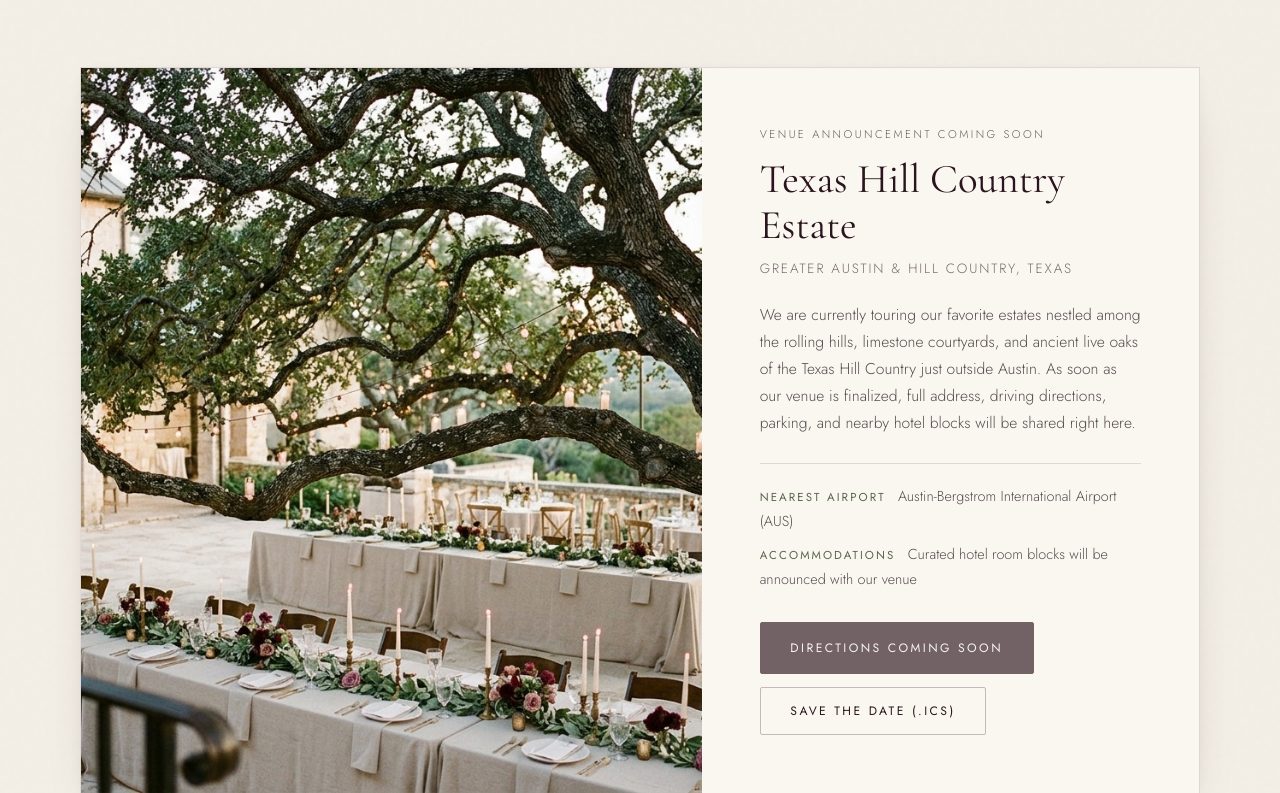
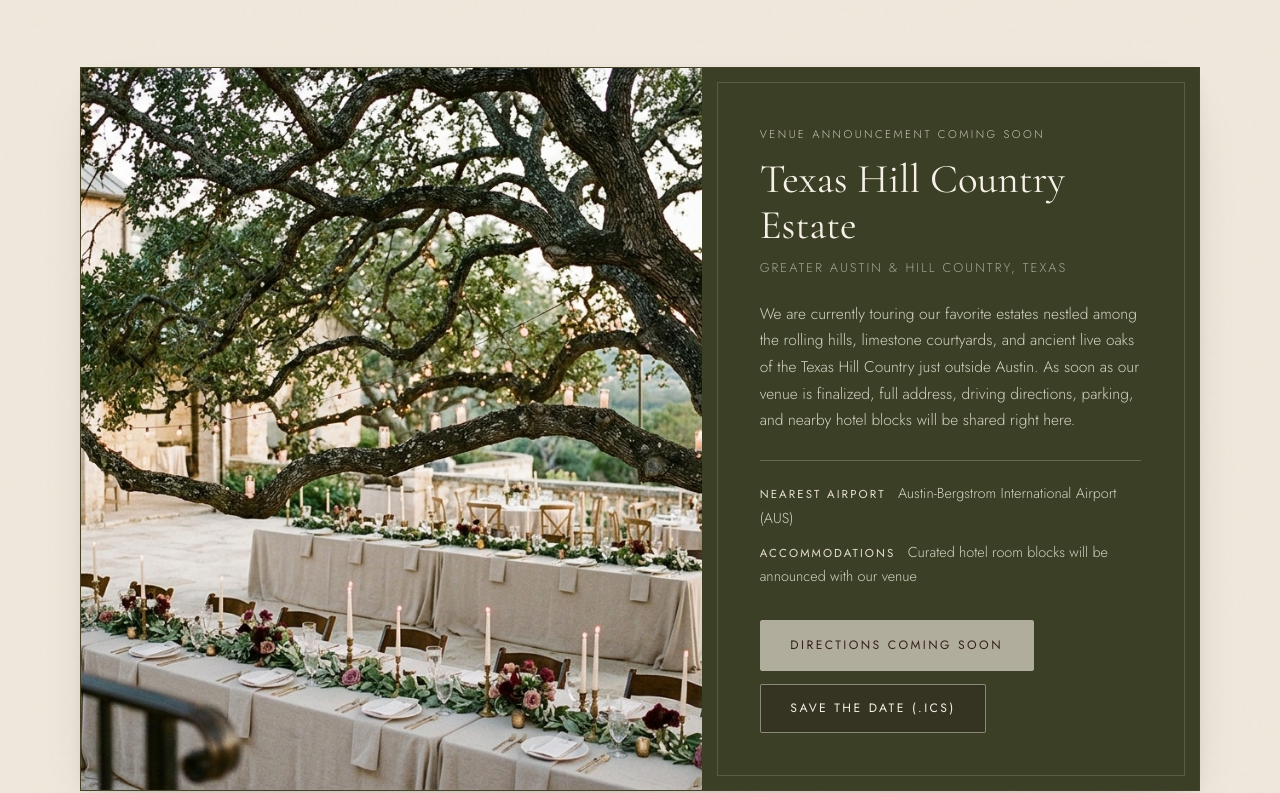
Before and after one commit to iconjone/wedding, a plain HTML site: page index.html in a window 1280 px wide. Shown: the part 3186-3979 px from the top of the page. Drawn offline with nearby package versions, Linux system fonts and the light colour scheme.

Commit message:
Refine palette to Deep Maroon, Olive Green, Walnut, and Cream Quartz from wedding mood board

```diff
--- a/index.html
+++ b/index.html
@@ -370,7 +370,7 @@
             <div class="venue-actions">
               <a
                 href="#venue"
-                class="btn btn--plum"
+                class="btn btn--ivory"
                 id="venue-map-btn"
                 target="_blank"
                 rel="noopener noreferrer"
@@ -378,7 +378,7 @@
               >
                 Directions Coming Soon
               </a>
-              <button type="button" class="btn btn--outline-plum" id="venue-calendar-btn">
+              <button type="button" class="btn btn--ghost-ivory" id="venue-calendar-btn">
                 Save the Date (.ics)
               </button>
             </div>
--- a/styles.css
+++ b/styles.css
@@ -5,34 +5,36 @@
    ========================================================================== */
 
 :root {
-  /* Core Palette — sampled directly from mood board */
-  --bg-ivory: #f4efe6;
-  --bg-linen: #ece5d8;
-  --bg-paper: #faf7f1;
-  --plum-deep: #2a141d;
-  --plum-rich: #3b1c29;
-  --plum-mid: #4e2738;
-  --plum-soft: #6c3e52;
-  --sage-deep: #5a674d;
-  --sage-mid: #788569;
-  --sage-light: #a6b099;
-  --sage-wash: rgba(120, 133, 105, 0.12);
+  /* Core Palette — Directly from "wedding mood board" (Deep Maroon · Olive Green · Walnut · Cream Quartz) */
+  --bg-ivory: #efe8dc;         /* Cream Quartz canvas */
+  --bg-linen: #e5dccd;         /* Warm stone parchment */
+  --bg-paper: #f7f2ea;         /* Fine cotton stationery */
+  --plum-deep: #36121a;        /* Deep Maroon shadow */
+  --plum-rich: #4c1a24;        /* Deep Maroon primary */
+  --plum-mid: #612430;         /* Merlot velvet accent */
+  --plum-soft: #7a3846;        /* Muted wine highlight */
+  --sage-deep: #464c2d;        /* Deep Olive Green */
+  --sage-mid: #5d633e;         /* Mossy Olive Green */
+  --sage-light: #8d926e;       /* Soft olive foliage */
+  --sage-wash: rgba(70, 76, 45, 0.12);
+  --walnut: #624129;           /* Warm Heirloom Walnut */
+  --walnut-soft: #856145;      /* Antique Walnut highlight */
   --wax-light: #f3ede2;
-  --wax-mid: #e5dccb;
+  --wax-mid: #e6ddce;
   --wax-shadow: #c7bba6;
 
   /* Ink & Borders */
-  --ink-primary: #291820;
-  --ink-secondary: #5a4c51;
-  --ink-muted: #786a6e;
-  --ink-ivory: #f6f1e8;
-  --ink-ivory-soft: rgba(246, 241, 232, 0.8);
-  --ink-ivory-faint: rgba(246, 241, 232, 0.56);
+  --ink-primary: #2a171b;
+  --ink-secondary: #584744;
+  --ink-muted: #76655e;
+  --ink-ivory: #f6f0e6;
+  --ink-ivory-soft: rgba(246, 240, 230, 0.82);
+  --ink-ivory-faint: rgba(246, 240, 230, 0.58);
 
-  --border-hairline: rgba(59, 28, 41, 0.14);
-  --border-strong: rgba(59, 28, 41, 0.28);
-  --border-ivory: rgba(246, 241, 232, 0.22);
-  --border-ivory-strong: rgba(246, 241, 232, 0.42);
+  --border-hairline: rgba(98, 65, 41, 0.18);
+  --border-strong: rgba(76, 26, 36, 0.3);
+  --border-ivory: rgba(246, 240, 230, 0.24);
+  --border-ivory-strong: rgba(246, 240, 230, 0.45);
 
   /* Typography */
   --font-serif: 'Cormorant Garamond', 'Palatino Linotype', 'Book Antiqua', Georgia, serif;
@@ -43,8 +45,8 @@
   --nav-height: 76px;
   --radius-xs: 2px;
   --radius-sm: 4px;
-  --shadow-paper: 0 22px 54px -26px rgba(42, 20, 29, 0.22), 0 4px 16px -6px rgba(42, 20, 29, 0.08);
-  --shadow-wax: 0 12px 26px rgba(14, 5, 9, 0.48), 0 3px 8px rgba(14, 5, 9, 0.35);
+  --shadow-paper: 0 22px 54px -26px rgba(54, 18, 26, 0.24), 0 4px 16px -6px rgba(54, 18, 26, 0.09);
+  --shadow-wax: 0 12px 26px rgba(18, 5, 9, 0.5), 0 3px 8px rgba(18, 5, 9, 0.35);
   --ease-editorial: cubic-bezier(0.22, 1, 0.36, 1);
 }
 
@@ -879,10 +881,11 @@ button {
 .venue-card {
   display: grid;
   grid-template-columns: minmax(0, 1.25fr) minmax(0, 1fr);
-  background-color: var(--bg-paper);
-  border: 1px solid var(--border-hairline);
+  background-color: #3a3f25;
+  border: 1px solid rgba(98, 65, 41, 0.28);
   box-shadow: var(--shadow-paper);
   overflow: hidden;
+  color: var(--ink-ivory);
 }
 
 .venue-media {
@@ -903,10 +906,20 @@ button {
 }
 
 .venue-body {
-  padding: clamp(2rem, 4.5vw, 3.6rem);
+  position: relative;
+  padding: clamp(2.2rem, 4.5vw, 3.6rem);
   display: flex;
   flex-direction: column;
   justify-content: center;
+  background-color: #3a3f25;
+}
+
+.venue-body::after {
+  content: "";
+  position: absolute;
+  inset: 0.9rem;
+  border: 1px solid rgba(246, 240, 230, 0.16);
+  pointer-events: none;
 }
 
 .venue-status {
@@ -914,7 +927,8 @@ button {
   font-size: 0.7rem;
   letter-spacing: 0.22em;
   text-transform: uppercase;
-  color: var(--sage-deep);
+  color: var(--wax-mid);
+  opacity: 0.85;
   margin-bottom: 0.7rem;
 }
 
@@ -923,33 +937,33 @@ button {
   font-size: clamp(1.9rem, 3.2vw, 2.55rem);
   font-weight: 400;
   line-height: 1.14;
-  color: var(--plum-deep);
+  color: var(--ink-ivory);
   margin: 0;
 }
 
 .venue-address {
   margin: 0.5rem 0 0;
-  font-size: 0.84rem;
-  letter-spacing: 0.14em;
+  font-size: 0.8rem;
+  letter-spacing: 0.16em;
   text-transform: uppercase;
-  color: var(--ink-muted);
+  color: var(--ink-ivory-faint);
 }
 
 .venue-description {
   margin: 1.35rem 0 0;
-  color: var(--ink-secondary);
-  font-size: 0.98rem;
+  color: var(--ink-ivory-soft);
+  font-size: 0.97rem;
 }
 
 .venue-meta {
   margin: 1.65rem 0 0;
   padding-top: 1.25rem;
-  border-top: 1px solid var(--border-hairline);
+  border-top: 1px solid var(--border-ivory);
   display: flex;
   flex-direction: column;
   gap: 0.55rem;
   font-size: 0.9rem;
-  color: var(--ink-secondary);
+  color: var(--ink-ivory-soft);
 }
 
 .venue-meta strong {
@@ -957,7 +971,7 @@ button {
   font-size: 0.72rem;
   letter-spacing: 0.18em;
   text-transform: uppercase;
-  color: var(--sage-deep);
+  color: var(--wax-mid);
   margin-right: 0.5rem;
 }
 
@@ -966,6 +980,8 @@ button {
   display: flex;
   flex-wrap: wrap;
   gap: 0.8rem;
+  position: relative;
+  z-index: 1;
 }
 
 /* ==========================================================================
```
